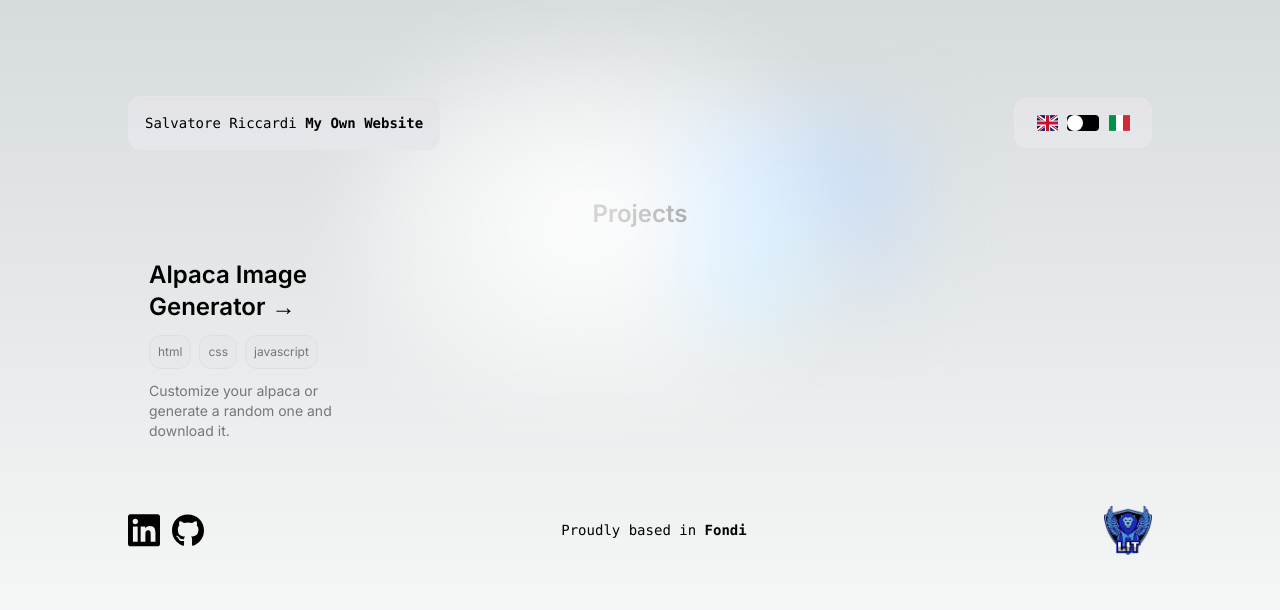
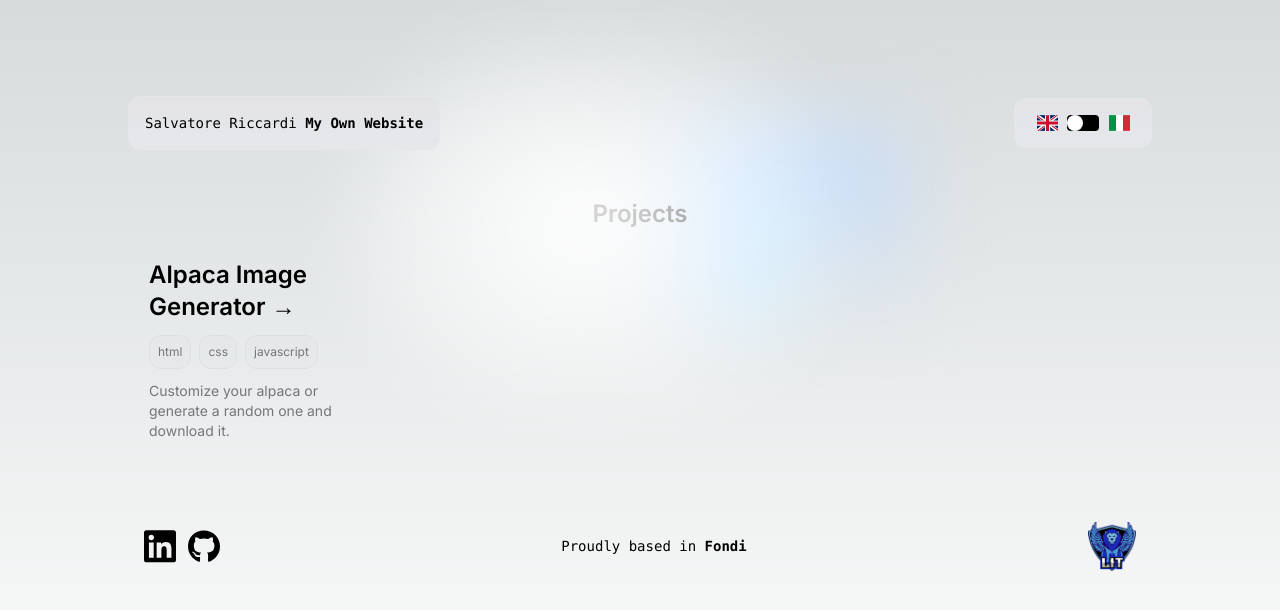
Before and after one commit to salvatorericcardi/salvatorericcardi.github.io, a Next.js app: page /en in a window 1280 px wide. Shown: the top 610 px of the page. Built offline with nearby package versions, Linux system fonts and the light colour scheme.

Commit message:
fix: new padding in footer

```diff
--- a/components/Footer.tsx
+++ b/components/Footer.tsx
@@ -7,7 +7,7 @@ export default async function Footer(props: {
     const translation = await getDictionary(props.lang);
 
     return (
-        <div id="contacts" className="flex flex-col gap-y-3 z-10 max-w-5xl w-full items-center justify-between font-mono text-sm md:grid md:grid-flow-col md:auto-cols-max">
+        <div id="contacts" className="flex flex-col gap-y-3 z-10 max-w-5xl w-full items-center justify-between font-mono text-sm p-8 md:grid md:grid-flow-col md:auto-cols-max md:p-4">
             <div className="flex flex-row gap-x-3 items-center">
                 <a
                     className="pointer-events-auto"
```
